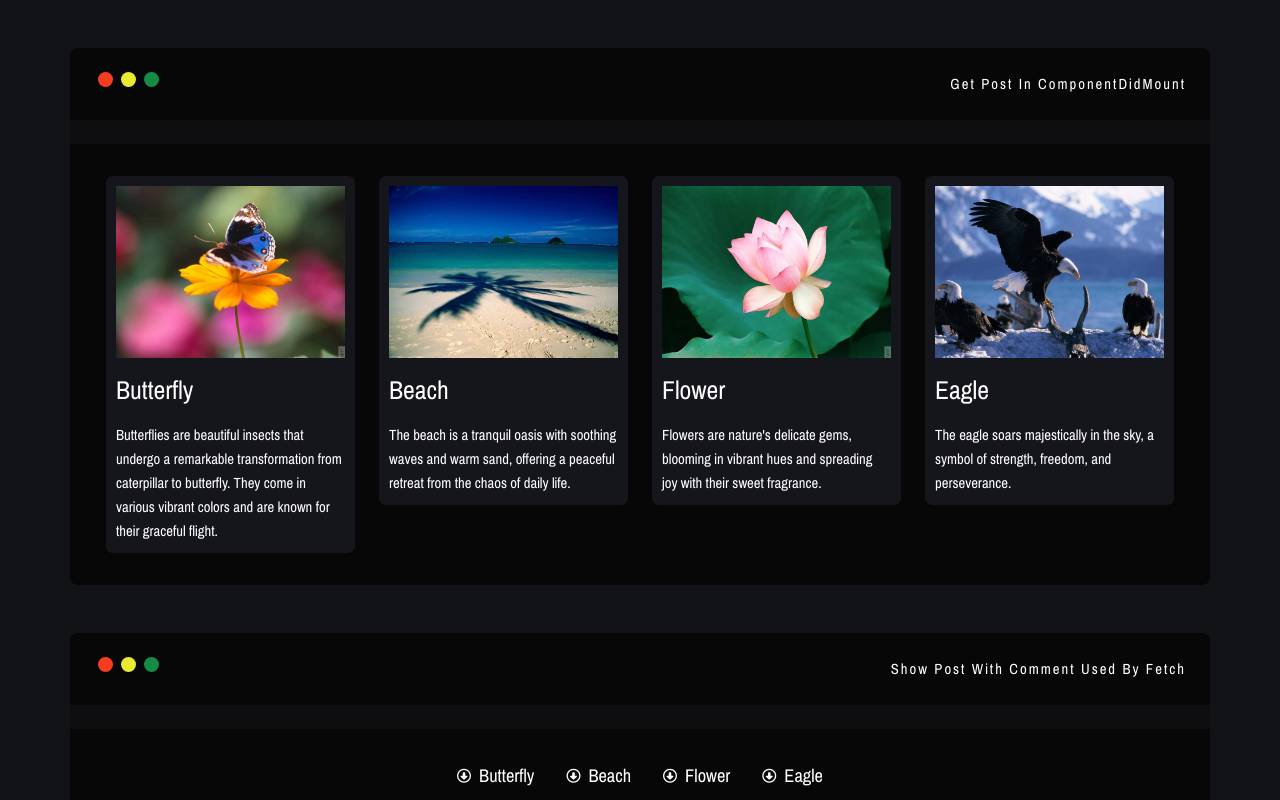
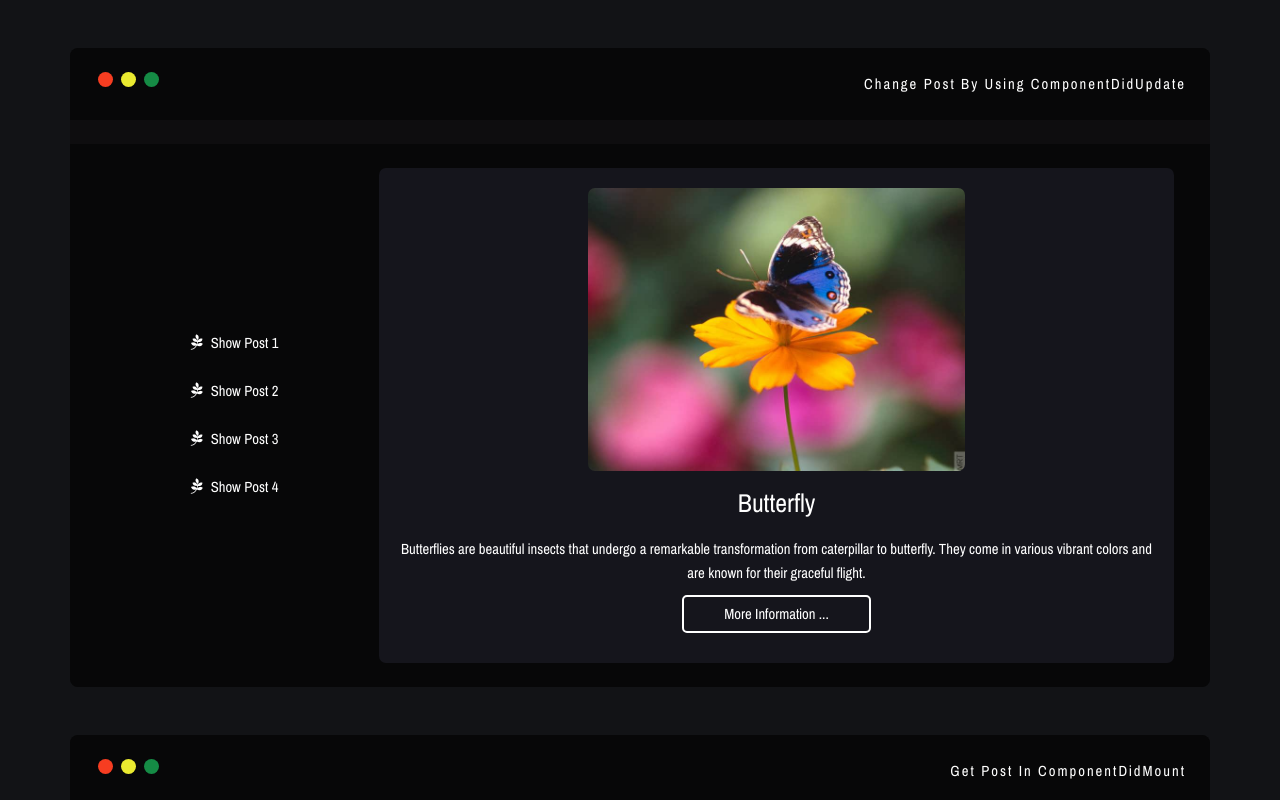
Before and after one commit to alinabizadeh1913/react-javascript-exercise, a React (Create React App) app: page / in a window 1280 px wide. Shown: the top 800 px of the page. Built offline with nearby package versions, Linux system fonts and the light colour scheme; data requests are answered from the project's data file.

Commit message:
complete ComponentDidUpdate.jsx

```diff
--- /dev/null
+++ b/src/Components/Examples/lifecycle methods/ComponentDidUpdate.jsx
@@ -0,0 +1,118 @@
+import React from "react";
+import Template from "../../Template/Template";
+
+export default class ComponentDidUpdate extends React.Component {
+    constructor(props) {
+        super(props);
+        this.state = {
+            currentPost : 1,
+            links : [
+                {
+                    id : 1,
+                    title : 'Show Post 1'
+                },
+                {
+                    id : 2,
+                    title : 'Show Post 2'
+                },
+                {
+                    id : 3,
+                    title : 'Show Post 3'
+                },
+                {
+                    id : 4,
+                    title : 'Show Post 4'
+                }
+            ]
+        }
+    }
+
+    render() {
+        return (
+            <Template title="change post by using componentDidUpdate">
+                <section id="did-update">
+                    <div className="container">
+                        <div className="row">
+                            <div className="col-12 col-lg-3 d-flex align-items-center justify-content-center">
+                                <div className="trigger d-flex flex-wrap flex-row flex-lg-column justify-content-center">
+                                    {
+                                        this.state.links.map(link => {
+                                            return <a href="" className="mx-1 mx-lg-0" key={link.id} onClick={e => {
+                                                e.preventDefault();
+                                                this.setState({
+                                                    currentPost : link.id
+                                                })
+                                            }}>
+                                                <i class="fa-brands fa-pagelines mx-2"></i>
+                                                {link.title}
+                                            </a>
+                                        })
+                                    }
+                                </div>
+                            </div>
+                            <div className="col-12 col-lg-9">
+                                <Post currentPost={this.state.currentPost}/>
+                            </div>
+                        </div>
+                    </div>
+                </section>
+            </Template>
+        )
+    }
+
+}
+
+
+class Post extends React.Component {
+    constructor(props) {
+        super(props);
+        this.state = {
+            posts : null
+        }
+    }
+
+    componentDidMount() {
+        fetch(`http://localhost:5000/posts2?post-id=${this.props.currentPost}`)
+        .then(response => response.json())
+        .then(result => {
+            this.setState({
+                posts : result[0]
+            })
+        })
+    }
+
+    componentDidUpdate(prevProps,prevState) {
+        if (prevProps.currentPost !== this.props.currentPost) {
+            fetch(`http://localhost:5000/posts2?post-id=${this.props.currentPost}`)
+            .then(response => response.json())
+            .then(result => {
+                this.setState({
+                    posts : result[0]
+                })
+            })
+        }
+    }
+
+    render () {
+        return (
+            <React.Fragment>
+                {
+                    this.state.posts && <div className="post d-flex flex-column align-items-center my-3 my-lg-0">
+                    <div className="image">
+                        <img src={this.state.posts.imgSrc} alt="" />
+                    </div>
+                    <h3 className="title my-3 text-white text-center">
+                        {this.state.posts.title}
+                    </h3>
+                    <p className="mb-0 description text-white text-center">
+                        {this.state.posts.description}
+                    </p>
+                    <a href={`/post/${this.state.posts.title}`} className="more">
+                        More Information ...
+                    </a>
+                </div>
+                }
+            </React.Fragment>
+        )
+    }
+}
--- a/src/Pages/Home.jsx
+++ b/src/Pages/Home.jsx
@@ -4,10 +4,12 @@ import Normal1 from "../Components/Examples/NormalShowPost/Normal1";
 import Axios from "../Components/Examples/axiosShowPost/Axios";
 import Fetch from "../Components/Examples/fetchShowPost/Fetch";
 import ComponentDidMount from '../Components/Examples/lifecycle methods/ComponentDidMount'
+import ComponentDidUpdate from "../Components/Examples/lifecycle methods/ComponentDidUpdate";
 
 const Home = () => {
     return (
         <React.Fragment>
+            <ComponentDidUpdate />
             <ComponentDidMount />
             <Fetch />
             <Axios />
--- a/src/css/style.css
+++ b/src/css/style.css
@@ -159,3 +159,45 @@ h1, h2, h3, h4, h5, h6 {
   height: 100%;
   display: block;
 }
+
+#did-update .trigger a {
+  color: white;
+  background-color: transparent;
+  border: 2px solid transparent;
+  padding: 5px 15px;
+  border-radius: 7px;
+  transition: 0.313s ease;
+  margin: 5px 0;
+  width: fit-content;
+}
+#did-update .trigger a:hover {
+  border-color: white;
+}
+#did-update .post {
+  background-color: #15151c;
+  padding: 20px;
+  border-radius: 7px;
+  color: #fff;
+}
+#did-update .post .image {
+  width: 50%;
+  border-radius: 7px;
+  overflow: hidden;
+}
+#did-update .post .image img {
+  width: 100%;
+  height: 100%;
+  display: block;
+}
+#did-update .post .more {
+  margin: 10px 0;
+  color: #fff;
+  border: 2px solid #fff;
+  padding: 5px 40px;
+  border-radius: 5px;
+  transition: 0.313s ease;
+}
+#did-update .post .more:hover {
+  background-color: #fff;
+  color: #000;
+}
--- a/src/sass/style.scss
+++ b/src/sass/style.scss
@@ -203,3 +203,53 @@
 }
 
 // Did Mount
+
+// Did Update
+
+#did-update{
+  .trigger{
+    a{
+      color: white;
+      background-color: transparent;
+      border: 2px solid transparent;
+      padding: 5px 15px;
+      border-radius: 7px;
+      transition: 0.313s ease;
+      margin: 5px 0;
+      width: fit-content;
+      &:hover{
+        border-color: white;
+      }
+    }
+  }
+  .post{
+    background-color: #15151c;
+    padding: 20px;
+    border-radius: 7px;
+    color: #fff;
+    .image{
+      width: 50%;
+      border-radius: 7px;
+      overflow: hidden;
+      img{
+        width: 100%;
+        height: 100%;
+        display: block;
+      }
+    }
+    .more{
+      margin: 10px 0;
+      color: #fff;
+      border: 2px solid #fff;
+      padding: 5px 40px;
+      border-radius: 5px;
+      transition: 0.313s ease;
+      &:hover{
+        background-color: #fff;
+        color: #000;
+      }
+    }
+  }
+}
+
+// Did Update
```
